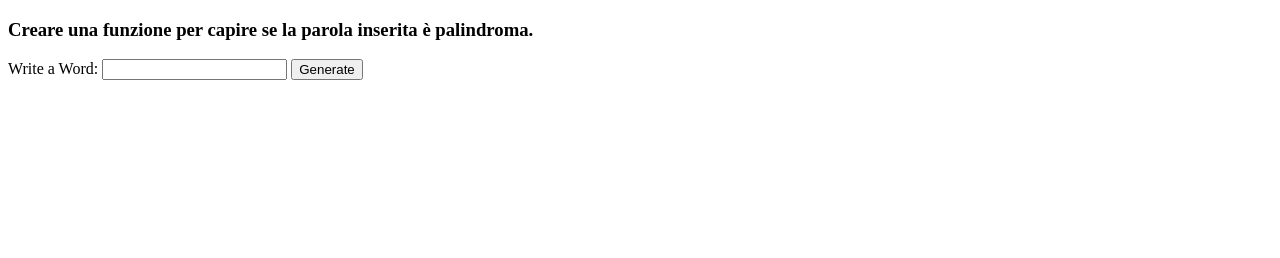
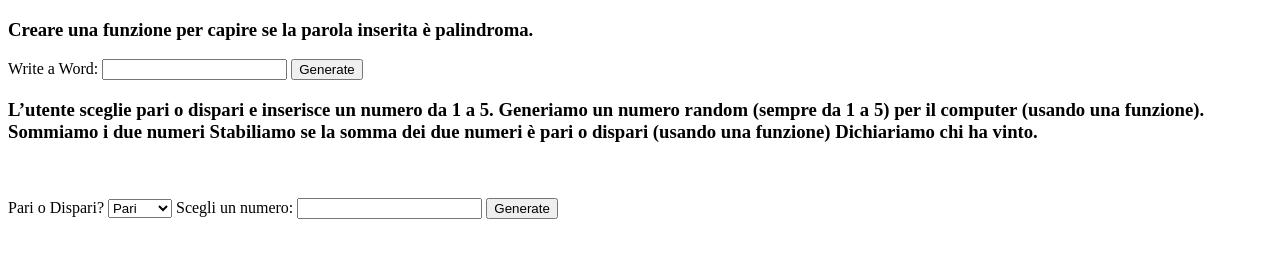
Before and after one commit to GianlucaSirianni/js-paliedispari, a plain HTML site: page index.html in a window 1280 px wide. Drawn offline with Linux system fonts and the light colour scheme.

Commit message:
esercizio 2 completato

```diff
--- a/index.html
+++ b/index.html
@@ -13,7 +13,27 @@
 <button onclick="getPalindrome()"> Generate</button>
 <h3 id="isItPal"></h3>
 
-    <script type="text/javascript" src="./js/main.js"></script>
+
+
+<h3>L’utente sceglie pari o dispari e inserisce un numero da 1 a 5.
+    Generiamo un numero random (sempre da 1 a 5) per il computer (usando una funzione).
+    Sommiamo i due numeri
+    Stabiliamo se la somma dei due numeri è pari o dispari (usando una funzione)
+    Dichiariamo chi ha vinto.</h3>
+
+    <br><br>
+
+<label for="pariDispari">Pari o Dispari?</label>
+<select id="pariDispari">
+    <option value="pari">Pari</option>
+    <option value="dispari">Dispari</option>
+</select>
+<label for="numberChoice">Scegli un numero:</label>
+<input type="text" id="numberChoice">
+<button onclick="bimBumBam()"> Generate</button>
+<h3 id="result"></h3>
+
+<script type="text/javascript" src="./js/main.js"></script>
 </body>
 
 </html>
--- a/js/main.js
+++ b/js/main.js
@@ -15,3 +15,32 @@ function getPalindrome(){
         document.getElementById('isItPal').innerHTML = 'The word IS NOT a palindrome';
     }
 }
+
+
+//L’utente sceglie pari o dispari e inserisce un numero da 1 a 5.
+//Generiamo un numero random (sempre da 1 a 5) per il computer (usando una funzione).
+//Sommiamo i due numeri
+//Stabiliamo se la somma dei due numeri è pari o dispari (usando una funzione)
+//Dichiariamo chi ha vinto.
+
+function bimBumBam(){
+    let userOutcomeChoice = document.getElementById('pariDispari').value;
+    console.log(userOutcomeChoice);
+
+    let userNumberChoice = parseInt(document.getElementById('numberChoice').value);
+    console.log(userNumberChoice);
+
+    let pcNumberChoice = Math.floor(Math.random() * 5) + 1;
+    console.log(pcNumberChoice);
+
+    let userPcNumChoice = userNumberChoice + pcNumberChoice;
+    console.log(userPcNumChoice);
+
+        if ((userOutcomeChoice == "pari") && (userPcNumChoice % 2 == 0)){
+            document.getElementById('result').innerHTML = 'you WON';
+        } else if ((userOutcomeChoice == "dispari") && (userPcNumChoice % 2 !== 0)){
+            document.getElementById('result').innerHTML = 'you WON';
+        } else {
+            document.getElementById('result').innerHTML = 'you LOST';
+        }
+}
```
